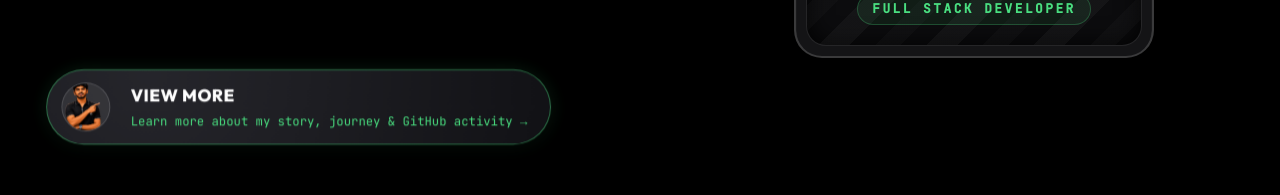
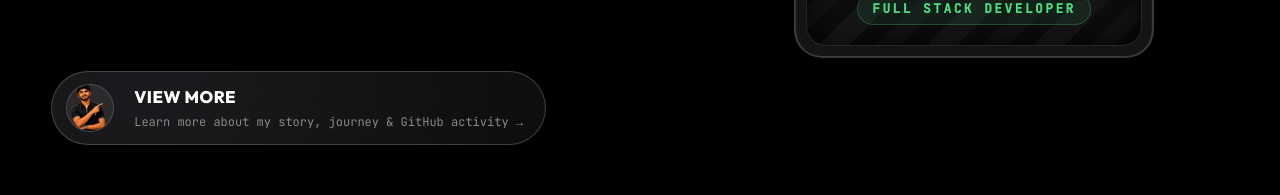
Before and after one commit to samjerish/SAMJERISHD_PORTFOLIO, a React (Vite) app: page / in a window 1280 px wide. In both pictures the pointer is over the button 298 px from the left and 3223 px from the top of the page. Shown: the part 3113-3308 px from the top of the page. Built offline with nearby package versions, Linux system fonts and the light colour scheme.

Commit message:
Remove green hover highlight from view more option in StorySection

```diff
--- a/src/components/sections/StorySection.css
+++ b/src/components/sections/StorySection.css
@@ -97,10 +97,9 @@
 }
 
 .story-view-more-card:hover {
-  transform: translateY(-3px) scale(1.02);
-  border-color: rgba(74, 222, 128, 0.45);
-  background: radial-gradient(circle at 20% 0%, rgba(40, 40, 46, 0.95) 0%, rgba(18, 18, 22, 0.98) 100%);
-  box-shadow: 0 15px 35px rgba(0, 0, 0, 0.7), 0 0 20px rgba(74, 222, 128, 0.15);
+  transform: translateY(-2px);
+  border-color: rgba(255, 255, 255, 0.2);
+  box-shadow: 0 12px 28px rgba(0, 0, 0, 0.6);
 }
 
 .story-view-more-avatar-wrap {
@@ -125,7 +124,7 @@
 }
 
 .story-view-more-card:hover .story-view-more-avatar {
-  transform: scale(1.2) rotate(4deg);
+  transform: scale(1.15);
 }
 
 .story-view-more-info {
@@ -147,11 +146,6 @@
   font-family: var(--font-mono, monospace);
   font-size: 0.75rem;
   color: #888888;
-  transition: color 0.2s ease;
-}
-
-.story-view-more-card:hover .story-view-more-sub {
-  color: #4ade80;
 }
 
 /* Light Mode Overrides for Story Section */
```
